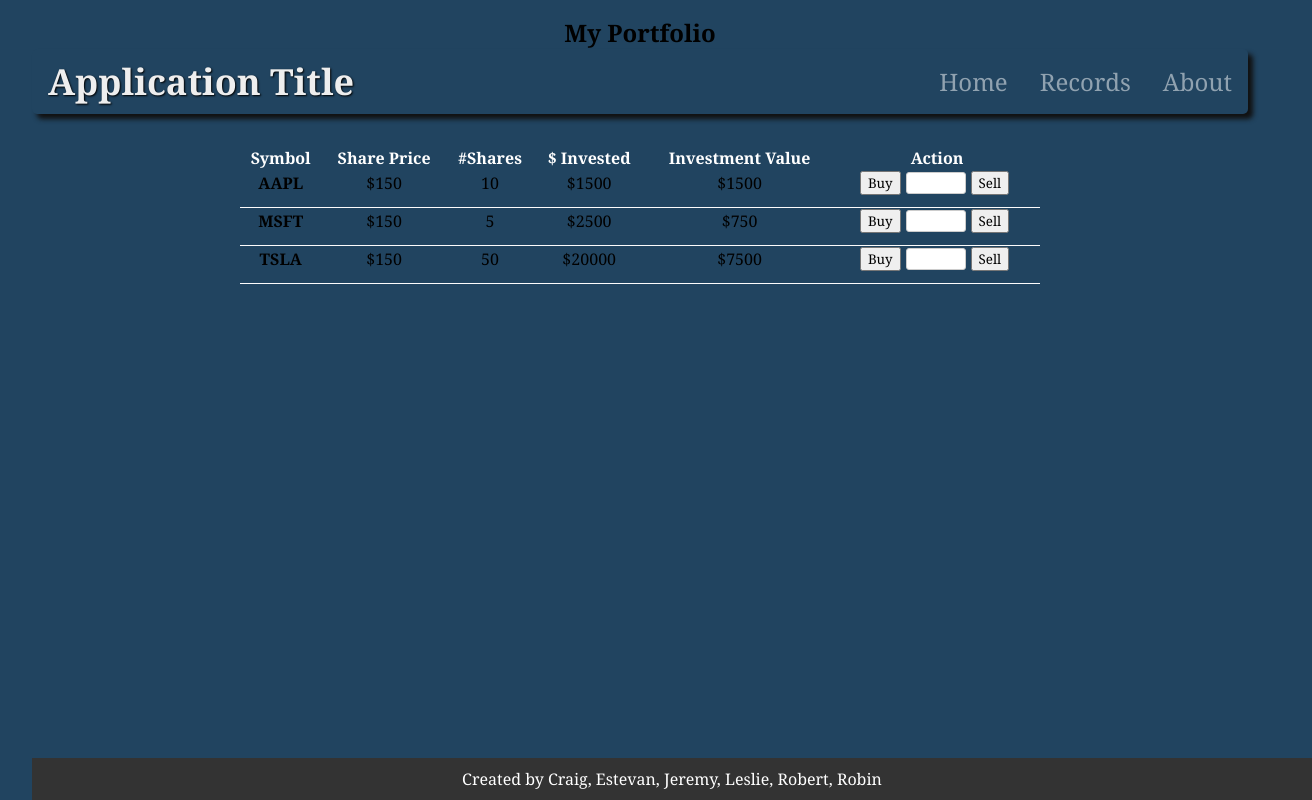
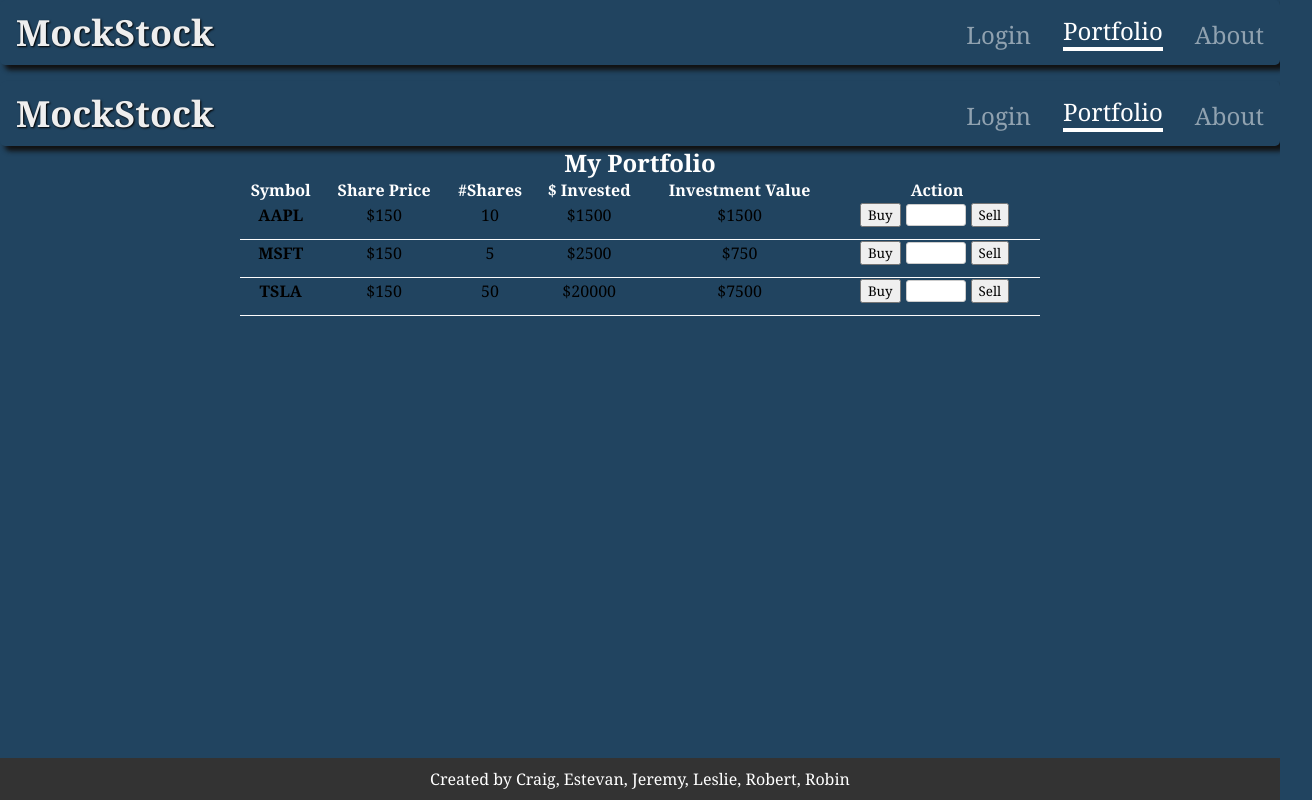
Before and after one commit to neoTemores/vetfit-frontend1, a React (Create React App) app: page /portfolio in a window 1280 px wide. Shown: the whole page, 1312 px wide, since content can reach past the window. Built offline with nearby package versions, Linux system fonts and the light colour scheme.

Commit message:
Update styling for navbar

```diff
--- a/src/App.css
+++ b/src/App.css
@@ -13,7 +13,6 @@ body {
   background-position: center;
   background-repeat: no-repeat;
   background-size: cover;
-  padding: 1rem 2rem;
 }
 
 button:hover {
@@ -170,7 +169,7 @@ button:hover {
 .navbarContainer {
   background-color: #214460;
   border-radius: 5px;
-  box-shadow: 5px 5px 5px #111;
+  box-shadow: 4px 4px 4px #111;
   display: flex;
   gap: 1rem;
   justify-content: center;
--- a/src/App.js
+++ b/src/App.js
@@ -3,7 +3,6 @@ import { Route, Routes } from 'react-router-dom'
 import { useEffect } from 'react'
 import Home from './Components/Home'
 import Navbar from './Components/Navbar'
-import AllRecords from './Components/AllRecords'
 import About from './Components/About'
 import EditModal from './Components/EditModal'
 import { useDispatch, useSelector } from 'react-redux'
@@ -42,15 +41,15 @@ const App = () => {
 
   return (
     <div className="appContainer">
-      {/* <Navbar /> */}
+      <Navbar />
       {showMsg && <div className='updateMsgContainer'><h3>{msgText}</h3></div>}
       {showModal && <EditModal />}
       {showNewRecordModal && <NewRecordModal />}
       <Routes>
         <Route path='/' element={<Home />} />
-        <Route path='/all-records' element={<AllRecords />} />
         <Route path="/login" element={<Login />} />
         <Route path="/portfolio" element={<PortfolioPage />} />
+        <Route path='/about' element={<About />} />
       </Routes>
       <Footer/>
     </div>
--- a/src/Components/Navbar.jsx
+++ b/src/Components/Navbar.jsx
@@ -19,12 +19,12 @@ const Navbar = () => {
     return (
         <div className='navbarContainer'>
             <div className='titleContainer'>
-                <h2 className="headerTitle">Application Title</h2>
+                <h2 className="headerTitle">MockStock</h2>
             </div>
 
             <div className='linksContainer'>
-                <Link className='navLink' id="/" to="/">Home</Link>
-                <Link className='navLink' id="/all-records" to="/all-records">Records</Link>
+                <Link className='navLink' id="/" to="/">Login</Link>
+                <Link className='navLink' id="/portfolio" to="/all-records">Portfolio</Link>
                 <Link className='navLink' id="/about" to="/about">About</Link>
             </div>
 
--- a/src/PortfolioPage.css
+++ b/src/PortfolioPage.css
@@ -42,3 +42,8 @@ input[type="number"] {
     border-radius: 3px;
     margin-right: 5px;
 }
+
+h2 {
+    color: #ffffff;
+
+}
--- a/src/features/PortfolioPage.js
+++ b/src/features/PortfolioPage.js
@@ -1,7 +1,6 @@
 import React from "react";
 import PortfolioTable from './PortfolioTable';
 import '../PortfolioPage.css';
-import Footer from "./Footer";
 
 function PortfolioPage() {
     const portfolio = [
@@ -12,8 +11,8 @@ function PortfolioPage() {
 
     return (
         <div>
+            <PortfolioTable portfolio={portfolio} />
             <h2> My Portfolio </h2>
-            <PortfolioTable portfolio={portfolio} />
         </div>
     )
 }
```
